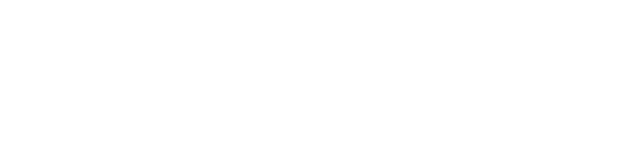
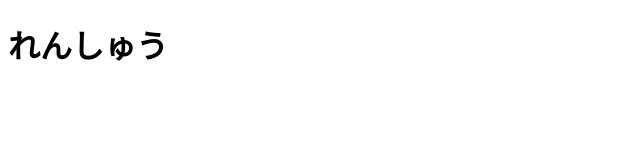
Before and after one commit to hazamadr1nk/IchiyasaJavaScript, a plain HTML site: page 06/change/practice/index.html in a window 1280 px wide. Shown: the whole page, without its empty margins (0-640 px from the left). Drawn offline with Linux system fonts and the light colour scheme.

Commit message:
Lesson 37 の実装

```diff
--- a/06/change/practice/index.html
+++ b/06/change/practice/index.html
@@ -6,6 +6,7 @@
   <link rel="stylesheet" href="css/style.css">
 </head>
 <body>
+  <div id = "practice">練習</div>
   <script src="js/app.js"></script>
 </body>
 </html>
--- a/06/change/practice/js/app.js
+++ b/06/change/practice/js/app.js
@@ -0,0 +1,2 @@
+let practice = document.getElementById("practice");
+practice.innerHTML = "<h1>れんしゅう</h1>";
```
Also changed, not shown: 3 other files.
